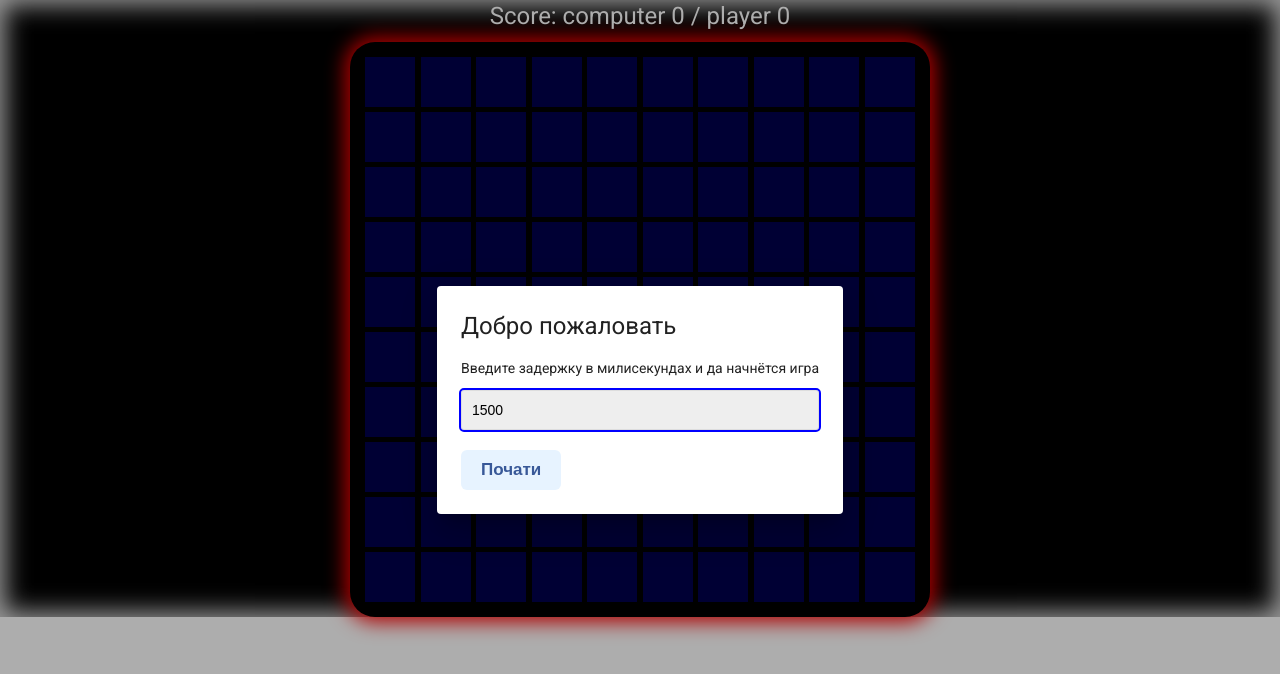
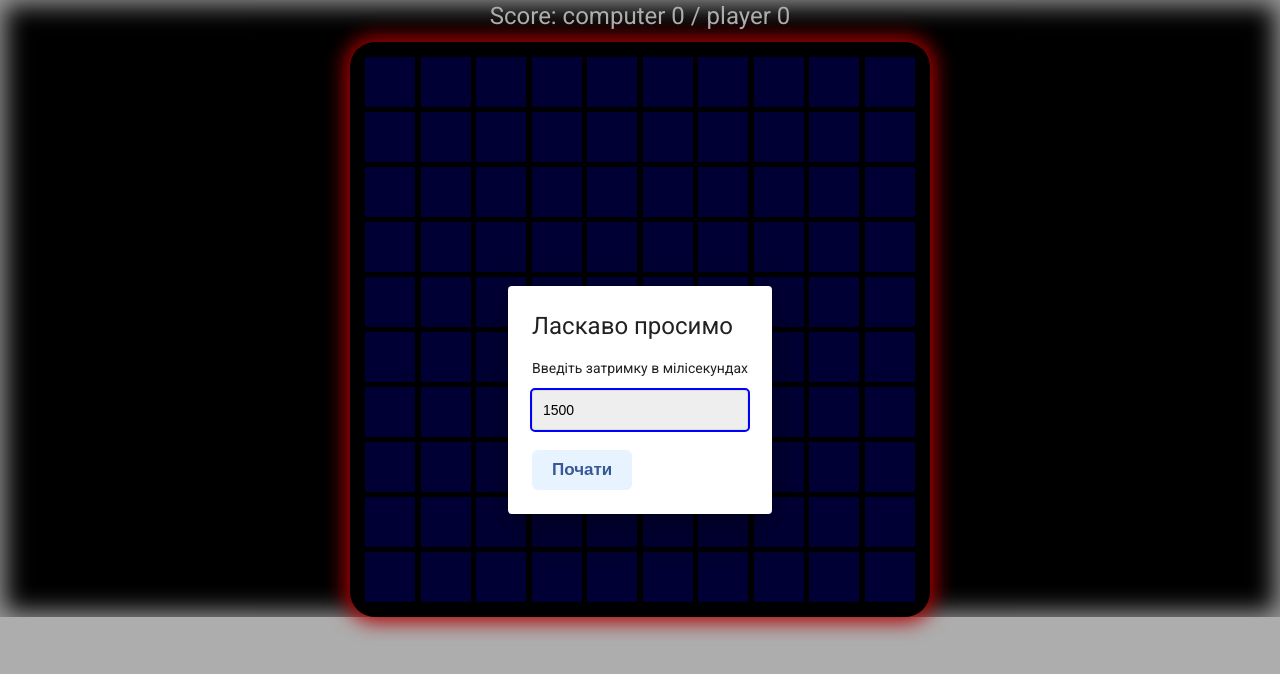
Before and after one commit to MkNice/Mini-game, an Angular app: page / in a window 1280 px wide. Shown: the top 674 px of the page. Built offline with nearby package versions, Linux system fonts and the light colour scheme.

Commit message:
fix names

```diff
--- a/src/app/modalDialogs/results-game-modal/results-game-modal.component.html
+++ b/src/app/modalDialogs/results-game-modal/results-game-modal.component.html
@@ -1,6 +1,6 @@
 <div class="modal-welcome">
-  <h1>Победил {{ dataDialog.winner }}</h1>
-  <span class="modal-message">Хотите попробовать ещё?</span>
+  <h1>Переміг {{ dataDialog.winner }}</h1>
+  <span class="modal-message">Хочете спробувати ще?</span>
   <div class="btns">
     <button
       class="btn"
@@ -8,14 +8,14 @@
       [mat-dialog-close]="dataDialog"
       (click)="choosePlayer('No')"
     >
-      Нет</button
+      Ні</button
     ><button
       class="btn"
       type="submit"
       [mat-dialog-close]="dataDialog"
       (click)="choosePlayer('Yes')"
     >
-      Ещё разок
+      Ще раз
     </button>
   </div>
 </div>
--- a/src/app/modalDialogs/welcome-game-modal/welcome-game-modal.component.html
+++ b/src/app/modalDialogs/welcome-game-modal/welcome-game-modal.component.html
@@ -1,6 +1,6 @@
 <div class="modal-welcome">
-  <h1>Добро пожаловать</h1>
-  <p>Введите задержку в милисекундах и да начнётся игра</p>
+  <h1>Ласкаво просимо</h1>
+  <p>Введіть затримку в мілісекундах</p>
   <form [formGroup]="formSettings" (ngSubmit)="startGame()">
     <input
       type="number"
```
